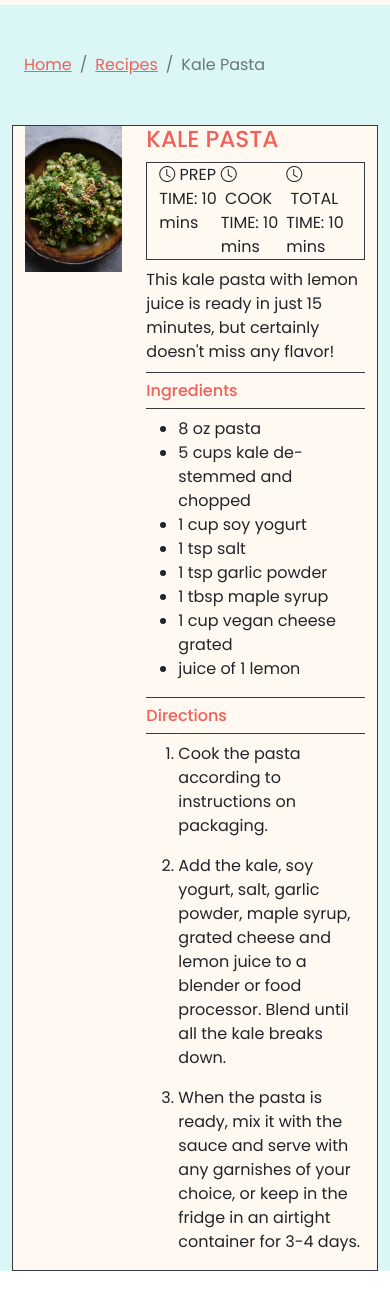
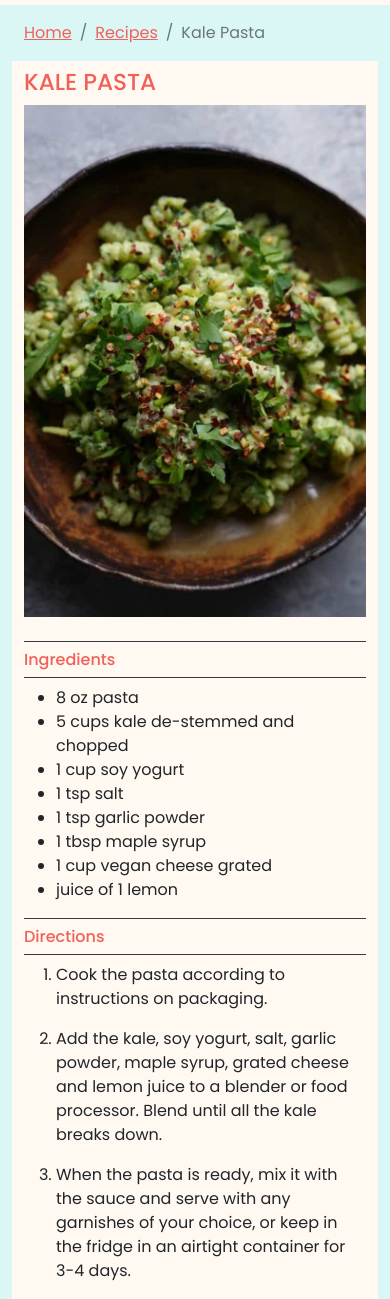
Before and after one commit to bryliebaird/recipes, a website: page index.html in a window 390 px wide. Shown: the part 51-1350 px from the top of the page. Before the commit the page ends 1322 px from the top, so only its background shows below. Drawn offline with nearby package versions, Linux system fonts and the light colour scheme.

Commit message:
mobile first recipe card design complete

```diff
--- a/index.html
+++ b/index.html
@@ -41,7 +41,7 @@
         </nav>
 
     <!-- breadcrumbs -->
-    <section class="container-fluid bg-info py-5">
+    <section class="container-fluid bg-info py-3">
         <div class="container-lg">
             <nav aria-label="breadcrumb">
             <ol class="breadcrumb mb-0">
@@ -55,7 +55,7 @@
 
 
     <!-- recipe cards -->
-    <section class="container-fluid bg-info">
+    <!-- <section class="container-fluid bg-info">
         <div class="container bg-light border">
             <div class="row">
                 <div class="col-4">
@@ -94,7 +94,41 @@
                     </div>
                 </div>
             </div>
+        </div>
+    </section> -->
 
+    <!-- mobile recipe card -->
+    <section class="container-fluid bg-info">
+        <div class="container bg-light">
+            <div class="row">
+                <div class="col-12">
+                    <h3 class="text-primary my-2">KALE PASTA</h3>
+                </div>
+                <div class="col-12">
+                    <img class="img-fluid" src="img/kale2.jpg" alt="kale pasta recipe image">
+                </div>
+                <div class="col-12">
+                    <h6 class="text-primary border-top border-bottom py-2 mt-4">Ingredients</h6>
+                    <ul>
+                        <li>8 oz pasta</li>
+                        <li>5 cups kale de-stemmed and chopped</li>
+                        <li>1 cup soy yogurt</li>
+                        <li>1 tsp salt</li>
+                        <li>1 tsp garlic powder</li>
+                        <li>1 tbsp maple syrup</li>
+                        <li>1 cup vegan cheese grated</li>
+                        <li>juice of 1 lemon</li>
+                    </ul>
+                </div>
+                <div class="col-12">
+                    <h6 class="text-primary border-top border-bottom py-2">Directions</h6>
+                    <ol>
+                        <li>Cook the pasta according to instructions on packaging.</li>
+                        <li class="my-3">Add the kale, soy yogurt, salt, garlic powder, maple syrup, grated cheese and lemon juice to a blender or food processor. Blend until all the kale breaks down.</li>
+                        <li>When the pasta is ready, mix it with the sauce and serve with any garnishes of your choice, or keep in the fridge in an airtight container for 3-4 days.</li>
+                    </ol>
+                </div>
+            </div>
         </div>
     </section>
 
```
